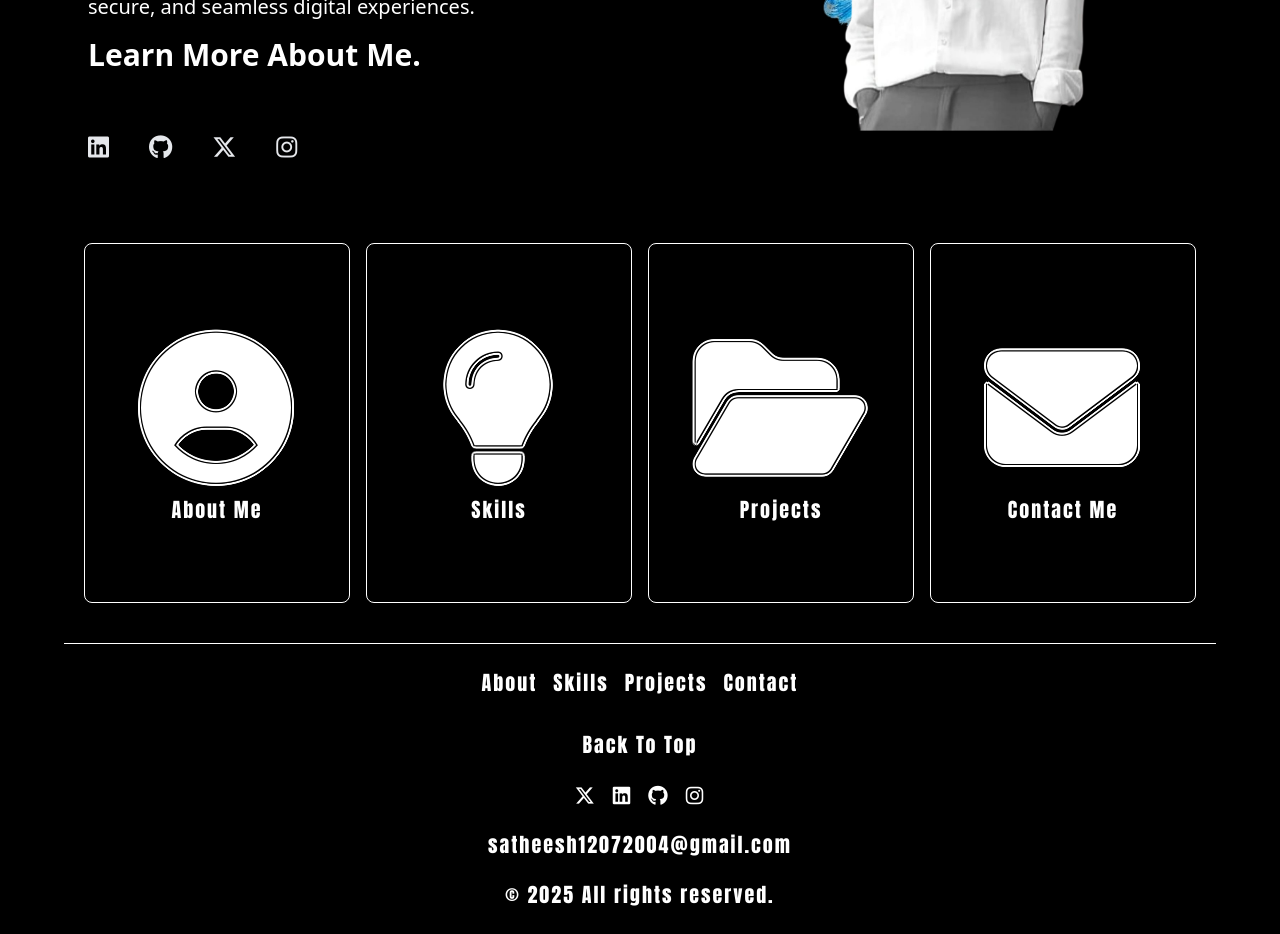
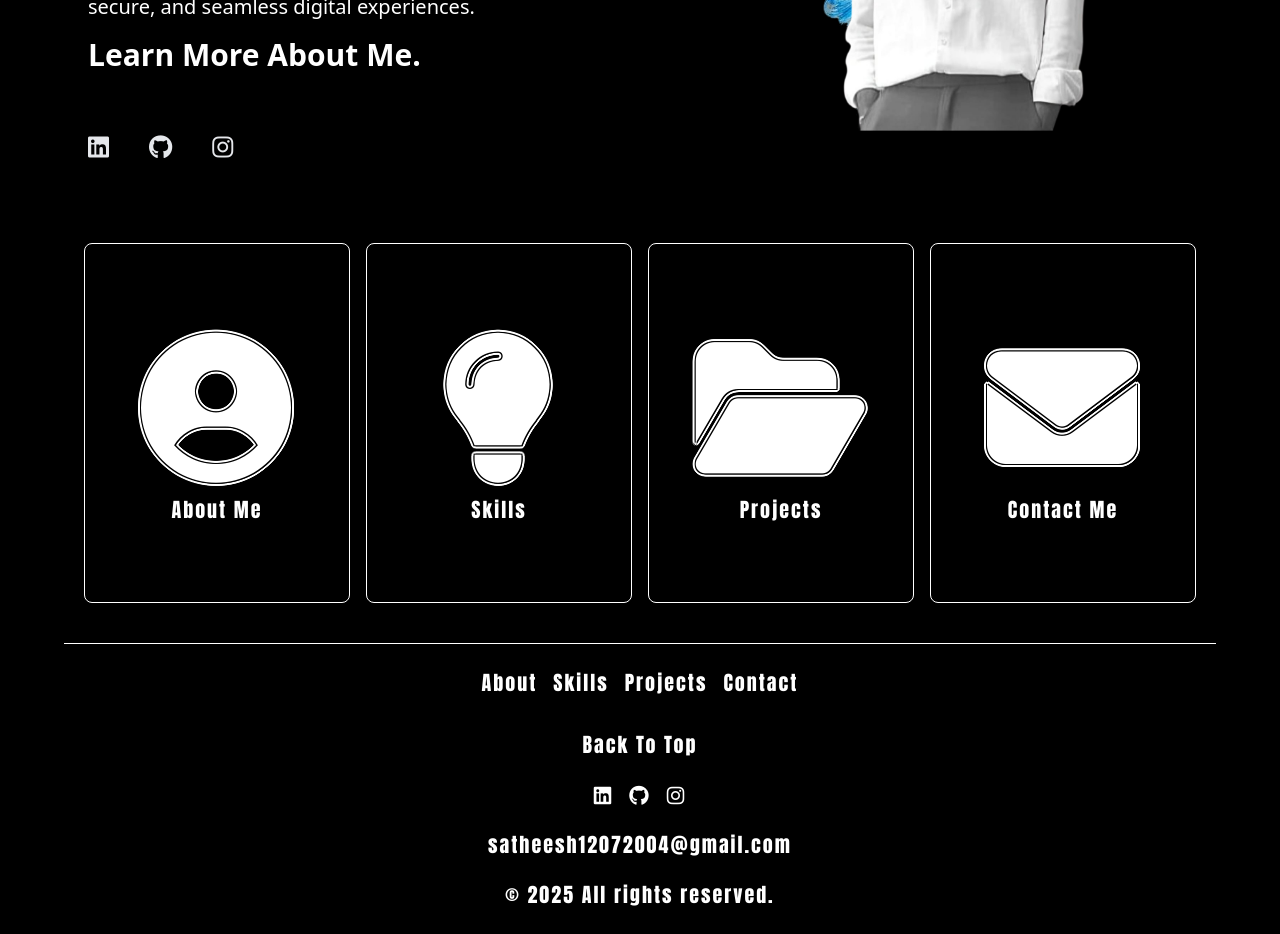
Before and after one commit to Shathish2004/Shathish-Portfolio, a React (Vite) app: page /#/ in a window 1280 px wide. Shown: the part 440-1374 px from the top of the page. Built offline with nearby package versions, Linux system fonts and the light colour scheme.

Commit message:
Made changes

```diff
--- a/src/components/About.jsx
+++ b/src/components/About.jsx
@@ -42,7 +42,6 @@ const About = () => {
         {[
           { href: "https://www.linkedin.com/in/shathish-kumaran-05a298325/", icon: "fab fa-linkedin", color: "hover:text-blue-600" },
           { href: "https://github.com/SHATHISH-07", icon: "fab fa-github", color: "hover:text-gray-600" },
-          { href: "https://x.com/Shathish_07", icon: "fab fa-x-twitter", color: "hover:text-blue-400" },
           { href: "https://www.instagram.com/shathish_07/", icon: "fab fa-instagram", color: "hover:text-pink-500" }
         ].map(({ href, icon, color }) => (
           <a
--- a/src/components/AboutHome.jsx
+++ b/src/components/AboutHome.jsx
@@ -60,7 +60,6 @@ const AboutHome = () => {
         {[
           { href: "https://www.linkedin.com/in/shathish-kumaran-05a298325/", icon: "fab fa-linkedin", color: "hover:text-blue-600" },
           { href: "https://github.com/SHATHISH-07", icon: "fab fa-github", color: "hover:text-gray-500" },
-          { href: "https://x.com/Shathish_07", icon: "fab fa-x-twitter", color: "hover:text-gray-500" },
           { href: "https://www.instagram.com/shathish_07/", icon: "fab fa-instagram", color: "hover:text-pink-500" }
         ].map(({ href, icon, color }) => (
           <a
--- a/src/components/Footer.jsx
+++ b/src/components/Footer.jsx
@@ -39,7 +39,6 @@ const Footer = () => {
         {/* Right Section - Social Links */}
         <div className="flex text-[15px] sm:text-[20px] space-x-4 mt-2 sm:mt-0">
           {[
-            { href: "https://x.com/Shathish_07", icon: "fa-x-twitter", color: "hover:text-gray-600" },
             { href: "https://www.linkedin.com/in/shathish-kumaran-05a298325/", icon: "fa-linkedin", color: "hover:text-blue-600" },
             { href: "https://github.com/SHATHISH-07", icon: "fa-github", color: "hover:text-gray-400" },
             { href: "https://www.instagram.com/shathish_07/", icon: "fa-instagram", color: "hover:text-pink-500" },
```
